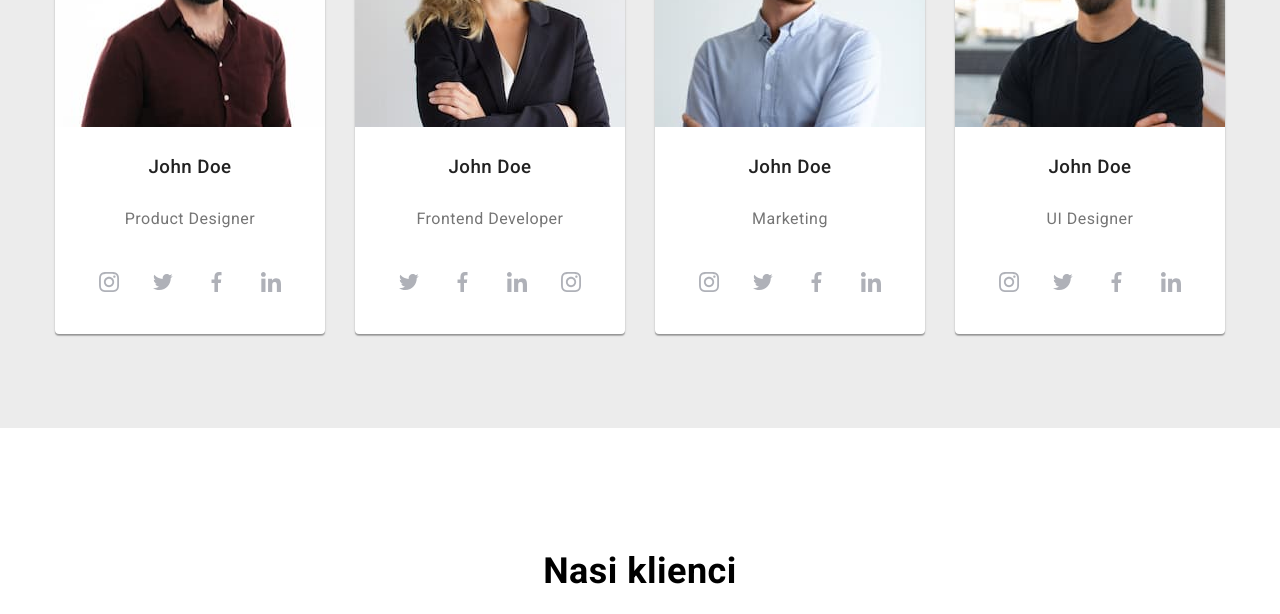
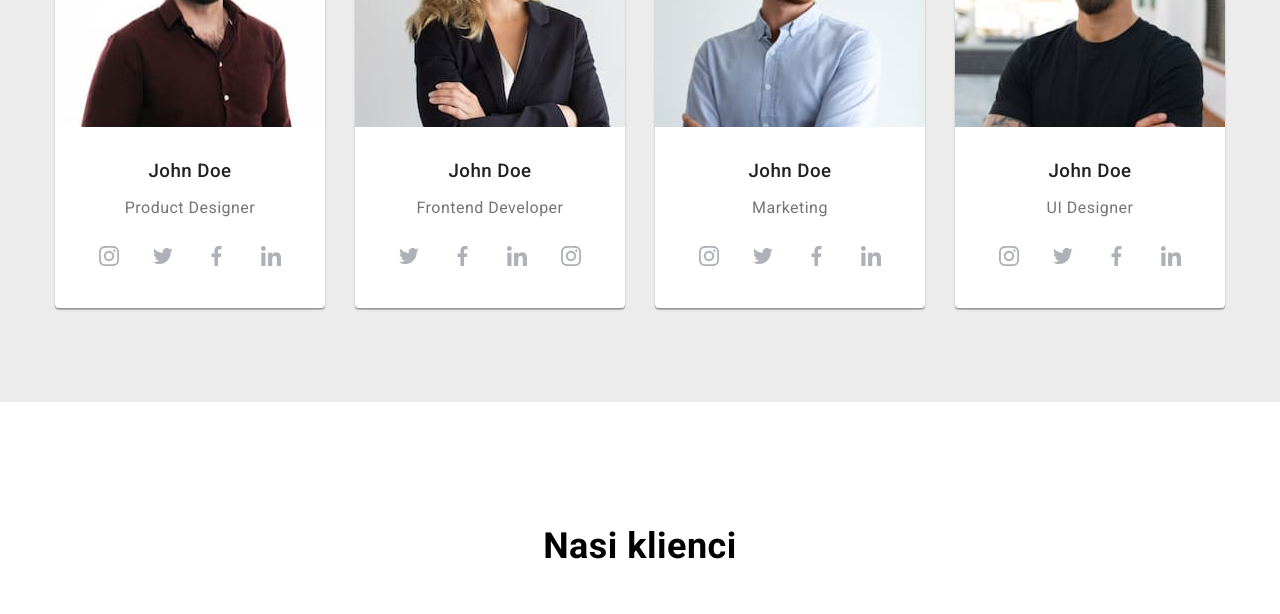
Before and after one commit to MarikaGK/goit-markup-hw-04, a plain HTML site: page index.html in a window 1280 px wide. Shown: the part 2220-2834 px from the top of the page. Drawn offline with nearby package versions, Linux system fonts and the light colour scheme.

Commit message:
Update styles.css

```diff
--- a/css/styles.css
+++ b/css/styles.css
@@ -402,17 +402,19 @@ ul {
 
 .team-list-card-description {
   text-align: center;
-  padding-bottom: 30px;
+  padding: 30px 0;
 }
 
 .team-list-card-title {
   color: var(--bold-color);
   font-weight: 500;
-  line-height: 1.875;
+  line-height: 1.17;
+  padding: 0;
+  margin: 0;
 }
 
 .team-list-card-text {
-  line-height: 1.875;
+  line-height: 1.17;
 }
 
 .team-list-social-icons {
@@ -429,7 +431,6 @@ ul {
   border-radius: 50%;
   width: 44px;
   height: 44px;
-  margin-top: 10px;
   align-items: center;
   justify-content: center;
 }
```
